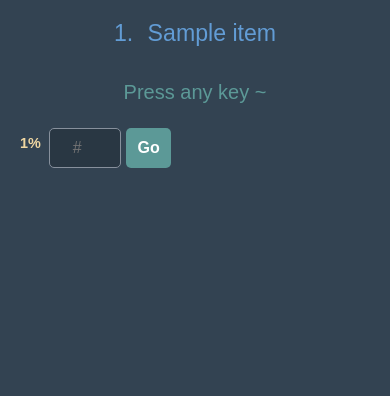
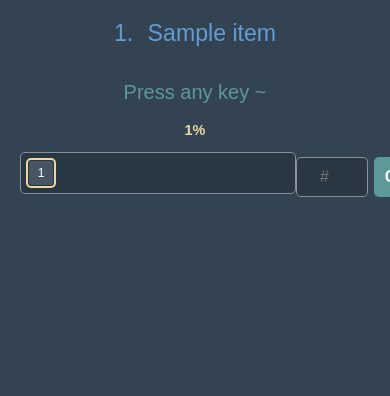
Before and after one commit to BigBangData/Puns, a Flask app: template templates/play.html in a window 390 px wide; the page is wider, and only the part inside the window is pictured. Shown: the part 56-452 px from the top of that part. Run offline with Flask 3, Linux system fonts and the light colour scheme; the template is opened without the code that fills it: most values are stand-ins (such as "Sample title", 1, 10 or a date in 2020); some libraries are stand-ins or nearby versions.

Commit message:
Fix progress grid visibility on mobile

```diff
--- a/static/css/styles.css
+++ b/static/css/styles.css
@@ -331,6 +331,10 @@ footer {
         align-items: stretch;
         gap: 1rem;
     }
+    .pun-game-layout .pun-progress {
+        flex-direction: column;
+        align-items: center;
+    }
     .pun-game-content {
         text-align: center;
     }
@@ -345,17 +349,14 @@ footer {
     .pun-progress-percent {
         font-size: 0.9rem;
     }
-    .pun-progress-grid {
-        display: none;
-    }
     .pun-progress-picker {
         display: flex;
         align-items: center;
     }
     .pun-game-layout .pun-progress-picker {
-        flex: 1;
+        flex: 0 1 auto;
         min-width: 0;
-        width: auto;
+        width: 100%;
     }
     .pun-intro {
         padding: 2rem 1rem;
@@ -369,3 +370,8 @@ footer {
         font-size: 1.1rem;
     }
 }
+@media (max-width: 575px) {
+    .pun-game-layout .pun-progress-grid {
+        grid-template-columns: repeat(10, var(--pun-progress-square-size));
+    }
+}
```
